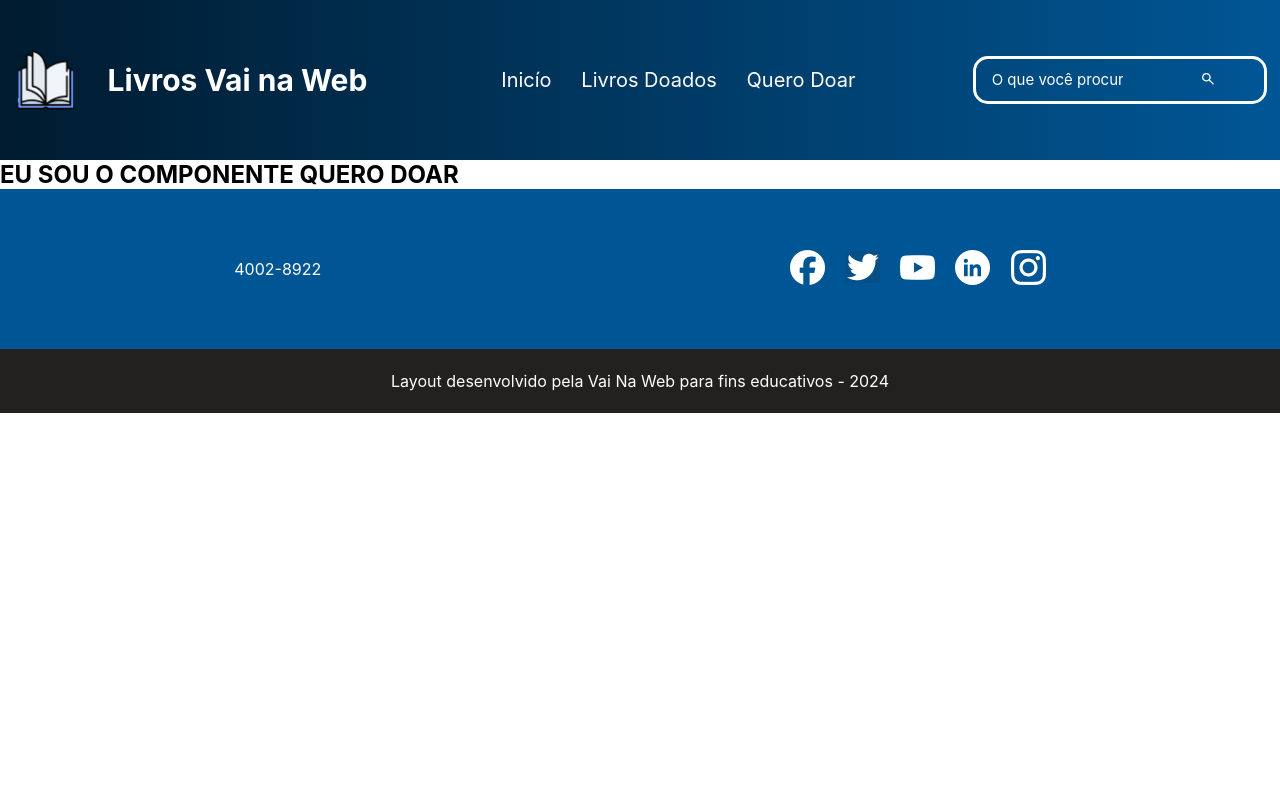
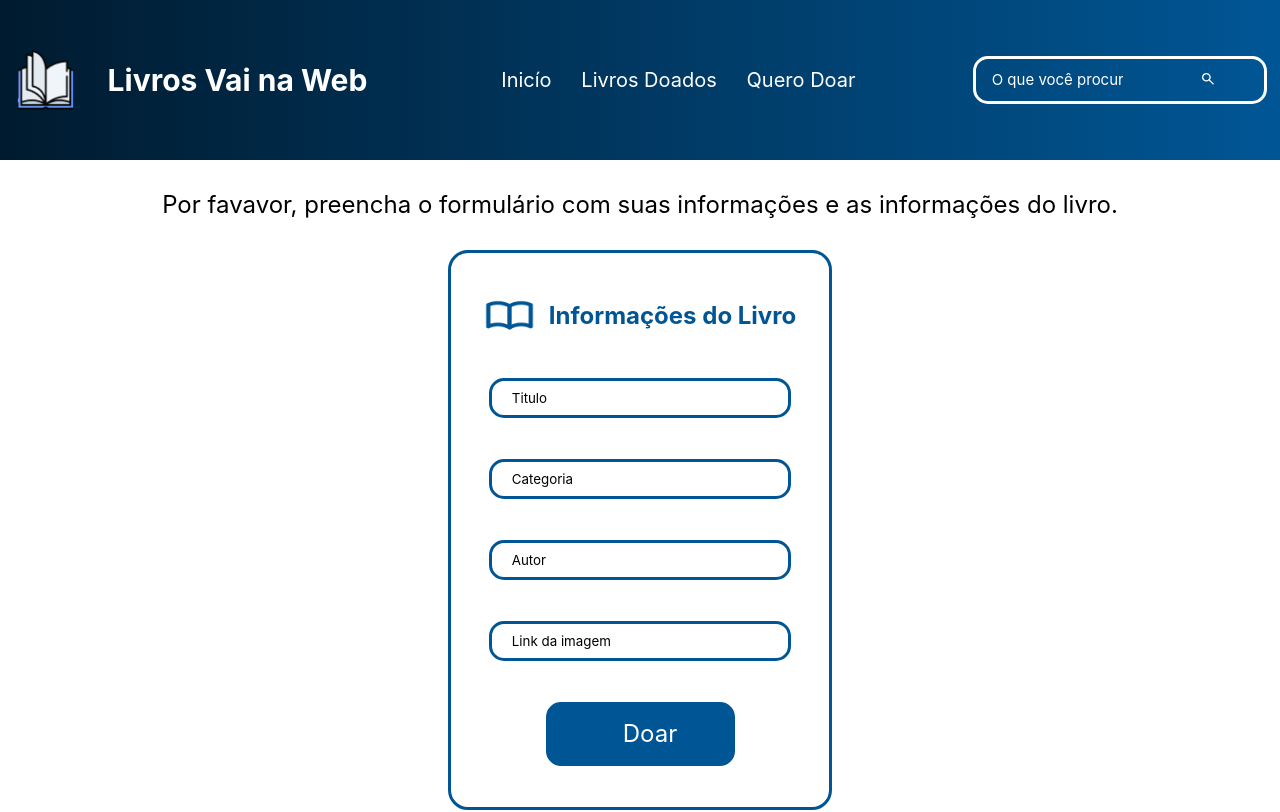
Before and after one commit to talli04/desafiofinal, a React (Vite) app: page /querodoar in a window 1280 px wide. Shown: the top 812 px of the page. Built offline with nearby package versions, Linux system fonts and the light colour scheme.

Commit message:
adicionando sessão quero doar

```diff
--- a/src/pages/livrosDoados/LivrosDoados.jsx
+++ b/src/pages/livrosDoados/LivrosDoados.jsx
@@ -1,5 +1,16 @@
+
+import livro from '../../assets/livro.png'
+import s from './livrosDoados.module.scss'
 export default function LivrosDoados(){
     return(
-        <h2>EU SOU O CONPONENTE LIVROS DOADOS</h2>
+        <section className={s.livrosDoados}>
+            <h2>Livros Doados</h2>
+        <nav>
+            <a href=""><img src={livro} alt="" /></a>
+            <p>O protagonista</p>
+            <p>Susanne Andrade</p>
+            <p>Ficção</p>
+        </nav>
+      </section>
     )
 }
--- /dev/null
+++ b/src/pages/livrosDoados/livrosDoados.module.scss
@@ -0,0 +1,28 @@
+.livrosDoados{
+    display: flex;
+    height: 75vh;
+    width: 100%;
+    align-items: center;
+    border: solid red;
+    flex-direction: column;
+
+    h2{
+        display: flex;
+        border: solid red;
+        padding-top: 2%;
+        align-items: center;
+        justify-content: space-around;
+
+    }
+
+    nav{
+        border: 3px solid #005695;
+        border-radius: 7px;
+        display: flex;
+       width: 20%;
+       height: 20vh;
+        justify-content: space-around;
+        flex-direction: column;
+    }
+
+}
--- a/src/pages/queroDoar/QueroDoar.jsx
+++ b/src/pages/queroDoar/QueroDoar.jsx
@@ -1,5 +1,21 @@
+import livroform from '../../assets/livroform.png'
+import s from './queroDoar.module.scss'
+
 export default function QueroDoar(){
     return(
-        <h2>EU SOU O COMPONENTE QUERO DOAR</h2>
+        <section className={s.form}>
+            <p>Por favavor, preencha o formulário com suas informações e as informações do livro.</p>
+            <form action="">
+               <div>
+                <img src={livroform} alt="imagem de ícone de livro aberto azul." />
+                <h2>Informações do Livro</h2>
+                </div>
+                <input type="text" name="" id="" placeholder='Titulo' />
+                <input type="text" name="" id="" placeholder='Categoria' />
+                <input type="text" name="" id="" placeholder='Autor' />
+                <input type="text" name="" id="" placeholder='Link da imagem' />
+                <input type="submit" value="Doar" className={s.buttonDoar} />
+            </form>
+        </section>
     )
 }
--- /dev/null
+++ b/src/pages/queroDoar/queroDoar.module.scss
@@ -0,0 +1,51 @@
+.form{
+    height: 85vh;
+    display: flex;
+    flex-direction: column;
+    align-items: center;
+    justify-content: space-evenly;
+
+    p{
+        font-size: 24px;
+    }
+}
+
+form{
+    border: solid #005695 3px;
+    border-radius: 20px;
+    height: 70vh;
+    width: 30%;
+    display: flex;
+    flex-direction: column;
+    justify-content: space-evenly;
+    align-items: center;
+
+    div{
+        display: flex;
+        width: 90%;
+        justify-content: space-evenly;
+        align-items: center;
+        color: #005695;
+    }
+
+    input{
+        width: 80%;
+        height: 5vh;
+        border: solid #005695;
+        border-radius: 15px;
+        padding-left: 20px;
+
+        &::placeholder{
+            color: #000;
+        }
+    }
+}
+
+.buttonDoar{
+    width: 50%;
+    height: 8vh;
+    font-size: 24px;
+    background-color: #005695;
+    color: #fff;
+    cursor: pointer;
+}
```
Also changed, not shown: src/assets/livro.png (added), src/assets/livroform.png (added).
